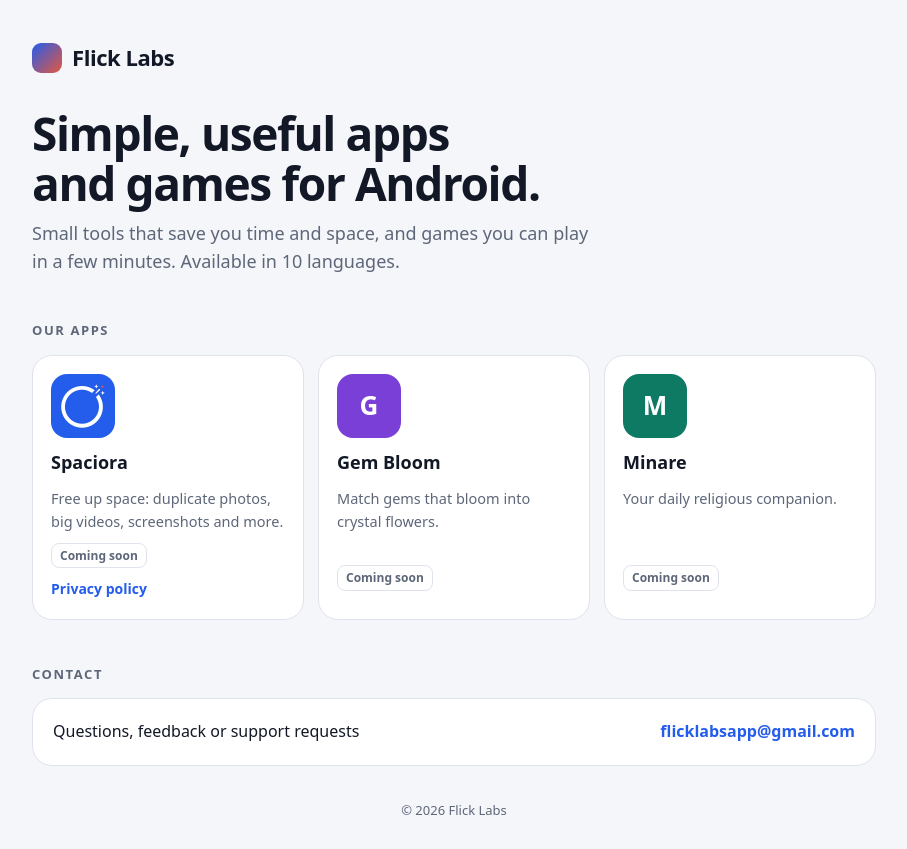
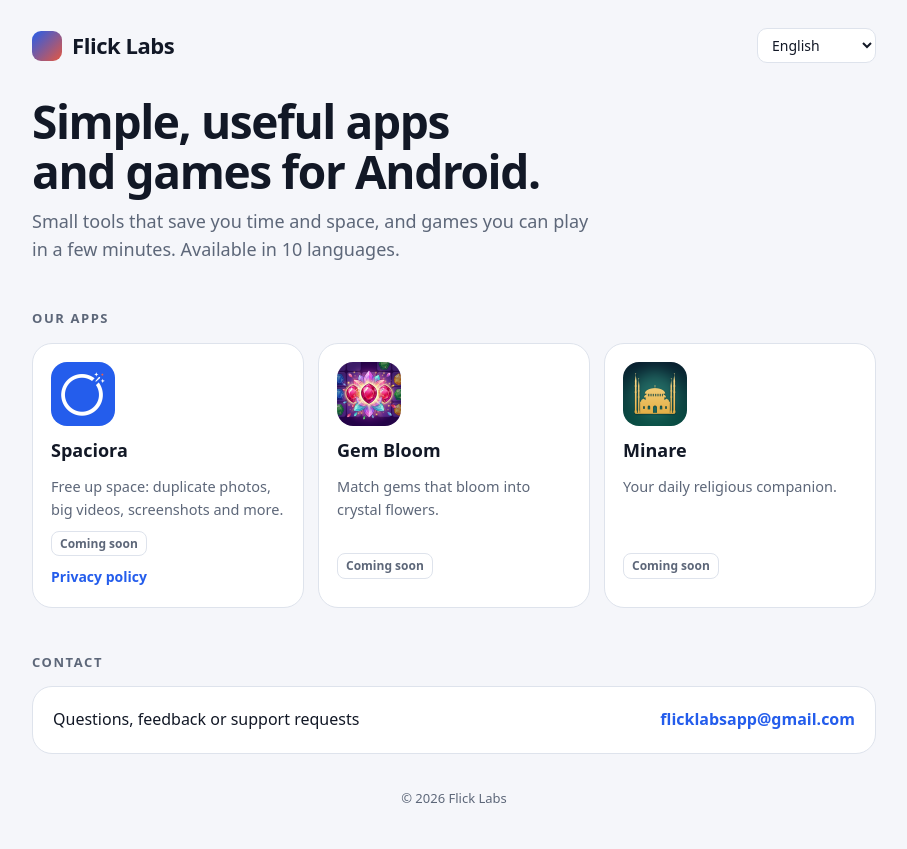
Before and after one commit to flicklabsapp/flicklabsapp.github.io, a plain HTML site: page index.html in a window 1280 px wide. Shown: the whole page, without its empty margins (186-1093 px from the left). Drawn offline with Linux system fonts and the light colour scheme.

Commit message:
Add files via upload

```diff
--- a/apps.json
+++ b/apps.json
@@ -11,33 +11,57 @@
       "privacy": "spaciora/privacy/",
       "tagline": {
         "en": "Free up space: duplicate photos, big videos, screenshots and more.",
-        "tr": "Yer aç: aynı fotoğraflar, büyük videolar, ekran görüntüleri ve fazlası."
+        "tr": "Yer aç: aynı fotoğraflar, büyük videolar, ekran görüntüleri ve fazlası.",
+        "de": "Schaffe Platz: doppelte Fotos, große Videos, Screenshots und mehr.",
+        "es": "Libera espacio: fotos duplicadas, vídeos grandes, capturas y más.",
+        "fr": "Libérez de l'espace : photos en double, grandes vidéos, captures et plus.",
+        "it": "Libera spazio: foto duplicate, video pesanti, screenshot e altro.",
+        "ja": "空き容量を確保：重複写真、大きな動画、スクリーンショットなど。",
+        "ko": "공간 확보: 중복 사진, 큰 동영상, 스크린샷 등.",
+        "nl": "Maak ruimte vrij: dubbele foto's, grote video's, screenshots en meer.",
+        "pt": "Libere espaço: fotos duplicadas, vídeos grandes, capturas e mais."
       }
     },
     {
       "id": "gembloom",
       "name": "Gem Bloom",
       "package": "com.flicklabs.gembloom",
-      "icon": "",
+      "icon": "icons/gembloom.png",
       "color": "#7A3FD6",
       "play": "",
       "privacy": "",
       "tagline": {
         "en": "Match gems that bloom into crystal flowers.",
-        "tr": "Kristal çiçeklere dönüşen taşları eşleştir."
+        "tr": "Kristal çiçeklere dönüşen taşları eşleştir.",
+        "de": "Verbinde Edelsteine, die zu Kristallblumen erblühen.",
+        "es": "Combina gemas que florecen en flores de cristal.",
+        "fr": "Associez des gemmes qui éclosent en fleurs de cristal.",
+        "it": "Abbina gemme che sbocciano in fiori di cristallo.",
+        "ja": "宝石をそろえて、クリスタルの花を咲かせよう。",
+        "ko": "보석을 맞춰 크리스털 꽃을 피워 보세요.",
+        "nl": "Combineer edelstenen die opbloeien tot kristallen bloemen.",
+        "pt": "Combine gemas que desabrocham em flores de cristal."
       }
     },
     {
       "id": "minare",
       "name": "Minare",
       "package": "",
-      "icon": "",
+      "icon": "icons/minare.png",
       "color": "#0F7A63",
       "play": "",
       "privacy": "",
       "tagline": {
         "en": "Your daily religious companion.",
-        "tr": "Günlük dini rehberin."
+        "tr": "Günlük dini rehberin.",
+        "de": "Dein täglicher religiöser Begleiter.",
+        "es": "Tu guía religiosa diaria.",
+        "fr": "Votre guide religieux au quotidien.",
+        "it": "La tua guida religiosa quotidiana.",
+        "ja": "毎日の信仰のおともに。",
+        "ko": "매일의 신앙 동반자.",
+        "nl": "Je dagelijkse religieuze metgezel.",
+        "pt": "Seu guia religioso diário."
       }
     }
   ]
--- a/index.html
+++ b/index.html
@@ -11,9 +11,11 @@
 @media (prefers-color-scheme:dark){:root{--bg:#0D1219;--card:#151D28;--ink:#E8EDF4;--muted:#95A2B4;--line:#243140;--accent:#7B9BFF;--accent2:#FF7A63}}
 *{box-sizing:border-box}
 body{margin:0;background:var(--bg);color:var(--ink);font:16px/1.6 system-ui,-apple-system,"Segoe UI",Roboto,sans-serif}
-.wrap{max-width:880px;margin:0 auto;padding:40px max(18px,env(safe-area-inset-left)) 28px}
+.wrap{max-width:880px;margin:0 auto;padding:28px max(18px,env(safe-area-inset-left)) 28px}
+.top{display:flex;align-items:center;justify-content:space-between;gap:12px;flex-wrap:wrap}
 .logo{font-weight:900;font-size:22px;letter-spacing:-.02em;display:flex;align-items:center;gap:10px}
 .logo i{width:30px;height:30px;border-radius:9px;background:linear-gradient(135deg,var(--accent),var(--accent2));display:inline-block}
+select{font:inherit;font-size:14px;padding:6px 10px;border-radius:10px;border:1px solid var(--line);background:var(--card);color:var(--ink)}
 h1{font-size:clamp(30px,6vw,46px);line-height:1.08;letter-spacing:-.03em;margin:34px 0 10px;text-wrap:balance}
 .lead{color:var(--muted);font-size:18px;max-width:560px;margin:0}
 h2{font-size:13px;letter-spacing:.12em;text-transform:uppercase;color:var(--muted);margin:44px 0 14px}
@@ -34,26 +36,56 @@ footer{color:var(--muted);font-size:13px;margin-top:34px;text-align:center}
 </head>
 <body>
 <div class="wrap">
-  <div class="logo"><i></i>Flick Labs</div>
-  <h1>Simple, useful apps and games for Android.</h1>
-  <p class="lead">Small tools that save you time and space, and games you can play in a few minutes. Available in 10 languages.</p>
+  <div class="top">
+    <div class="logo"><i></i>Flick Labs</div>
+    <select id="lang" aria-label="Language"></select>
+  </div>
+  <h1 id="h1">Simple, useful apps and games for Android.</h1>
+  <p class="lead" id="lead">Small tools that save you time and space, and games you can play in a few minutes. Available in 10 languages.</p>
 
-  <h2>Our apps</h2>
+  <h2 id="hApps">Our apps</h2>
   <div class="grid" id="apps"></div>
 
-  <h2>Contact</h2>
-  <div class="contact"><span>Questions, feedback or support requests</span><a href="mailto:flicklabsapp@gmail.com">flicklabsapp@gmail.com</a></div>
+  <h2 id="hContact">Contact</h2>
+  <div class="contact"><span id="cText">Questions, feedback or support requests</span><a href="mailto:flicklabsapp@gmail.com">flicklabsapp@gmail.com</a></div>
 
   <footer>© 2026 Flick Labs</footer>
 </div>
 <script>
-fetch('apps.json').then(r=>r.json()).then(d=>{
-  document.getElementById('apps').innerHTML=d.apps.map(a=>`<div class="app">
-    ${a.icon?`<img src="${a.icon}" alt="">`:`<div class="ph" style="background:${a.color}">${a.name[0]}</div>`}
-    <b>${a.name}</b><p>${a.tagline.en}</p>
-    ${a.play?'':'<span class="soon">Coming soon</span>'}
-    <div class="links">${a.play?`<a href="${a.play}">Google Play</a>`:''}${a.privacy?`<a href="${a.privacy}">Privacy policy</a>`:''}</div></div>`).join('');
-}).catch(()=>{});
+const T={
+en:{n:'English',h1:'Simple, useful apps and games for Android.',lead:'Small tools that save you time and space, and games you can play in a few minutes. Available in 10 languages.',apps:'Our apps',contact:'Contact',c:'Questions, feedback or support requests',soon:'Coming soon',priv:'Privacy policy'},
+de:{n:'Deutsch',h1:'Einfache, nützliche Apps und Spiele für Android.',lead:'Kleine Werkzeuge, die dir Zeit und Speicher sparen, und Spiele für ein paar Minuten zwischendurch. In 10 Sprachen verfügbar.',apps:'Unsere Apps',contact:'Kontakt',c:'Fragen, Feedback oder Support-Anfragen',soon:'Demnächst',priv:'Datenschutzerklärung'},
+tr:{n:'Türkçe',h1:'Android için sade ve kullanışlı uygulamalar ve oyunlar.',lead:'Sana zaman ve yer kazandıran küçük araçlar, birkaç dakikada oynanan oyunlar. 10 dilde.',apps:'Uygulamalarımız',contact:'İletişim',c:'Soru, öneri ve destek talepleri',soon:'Yakında',priv:'Gizlilik politikası'},
+es:{n:'Español',h1:'Apps y juegos sencillos y útiles para Android.',lead:'Pequeñas herramientas que te ahorran tiempo y espacio, y juegos para unos minutos. Disponibles en 10 idiomas.',apps:'Nuestras apps',contact:'Contacto',c:'Preguntas, comentarios o soporte',soon:'Próximamente',priv:'Política de privacidad'},
+fr:{n:'Français',h1:'Des applis et des jeux simples et utiles pour Android.',lead:"De petits outils qui vous font gagner du temps et de l'espace, et des jeux pour quelques minutes. Disponibles en 10 langues.",apps:'Nos applis',contact:'Contact',c:"Questions, avis ou demandes d'assistance",soon:'Bientôt',priv:'Politique de confidentialité'},
+it:{n:'Italiano',h1:'App e giochi semplici e utili per Android.',lead:'Piccoli strumenti che ti fanno risparmiare tempo e spazio, e giochi da pochi minuti. Disponibili in 10 lingue.',apps:'Le nostre app',contact:'Contatti',c:'Domande, feedback o richieste di assistenza',soon:'In arrivo',priv:'Informativa sulla privacy'},
+ja:{n:'日本語',h1:'Android向けの、シンプルで便利なアプリとゲーム。',lead:'時間と容量を節約できる小さなツールと、数分で遊べるゲーム。10言語に対応。',apps:'アプリ一覧',contact:'お問い合わせ',c:'ご質問・ご意見・サポート',soon:'近日公開',priv:'プライバシーポリシー'},
+ko:{n:'한국어',h1:'Android를 위한 간단하고 유용한 앱과 게임.',lead:'시간과 공간을 아껴 주는 작은 도구, 몇 분이면 즐길 수 있는 게임. 10개 언어 지원.',apps:'앱 목록',contact:'문의',c:'질문, 의견 또는 지원 요청',soon:'출시 예정',priv:'개인정보처리방침'},
+nl:{n:'Nederlands',h1:'Eenvoudige, handige apps en games voor Android.',lead:'Kleine tools die je tijd en ruimte besparen, en games voor een paar minuten. Beschikbaar in 10 talen.',apps:'Onze apps',contact:'Contact',c:'Vragen, feedback of ondersteuning',soon:'Binnenkort',priv:'Privacybeleid'},
+pt:{n:'Português',h1:'Apps e jogos simples e úteis para Android.',lead:'Pequenas ferramentas que economizam seu tempo e espaço, e jogos para poucos minutos. Disponíveis em 10 idiomas.',apps:'Nossos apps',contact:'Contato',c:'Dúvidas, sugestões ou suporte',soon:'Em breve',priv:'Política de privacidade'}
+};
+const order=['en','de','tr','es','fr','it','ja','ko','nl','pt'];
+let data=null;
+function pick(){
+  const q=new URLSearchParams(location.search).get('lang'); if(q&&T[q]) return q;
+  try{const s=localStorage.getItem('fl-lang'); if(s&&T[s]) return s;}catch(e){}
+  const n=(navigator.language||'en').slice(0,2); return T[n]?n:'en';
+}
+function render(k){
+  const x=T[k]; document.documentElement.lang=k;
+  h1.textContent=x.h1; lead.textContent=x.lead; hApps.textContent=x.apps; hContact.textContent=x.contact; cText.textContent=x.c;
+  if(!data) return;
+  apps.innerHTML=data.apps.map(a=>`<div class="app">
+    ${a.icon?`<img src="${a.icon}" alt="${a.name}">`:`<div class="ph" style="background:${a.color}">${a.name[0]}</div>`}
+    <b>${a.name}</b><p>${a.tagline[k]||a.tagline.en}</p>
+    ${a.play?'':`<span class="soon">${x.soon}</span>`}
+    <div class="links">${a.play?`<a href="${a.play}">Google Play</a>`:''}${a.privacy?`<a href="${a.privacy}?lang=${k}">${x.priv}</a>`:''}</div></div>`).join('');
+}
+const sel=document.getElementById('lang');
+sel.innerHTML=order.map(k=>`<option value="${k}">${T[k].n}</option>`).join('');
+let cur=pick(); sel.value=cur; render(cur);
+sel.onchange=()=>{cur=sel.value; try{localStorage.setItem('fl-lang',cur)}catch(e){} render(cur);};
+fetch('apps.json').then(r=>r.json()).then(d=>{data=d; render(cur);}).catch(()=>{});
 </script>
 </body>
 </html>
```
Also changed, not shown: icons/gembloom.png (added), icons/minare.png (added).
